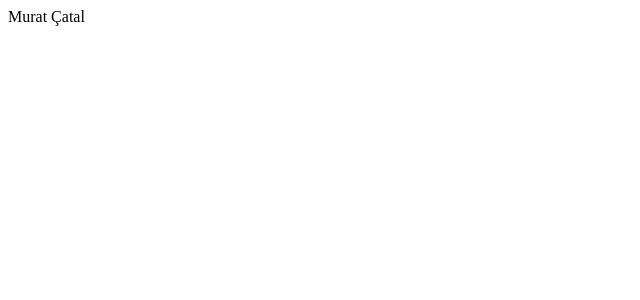
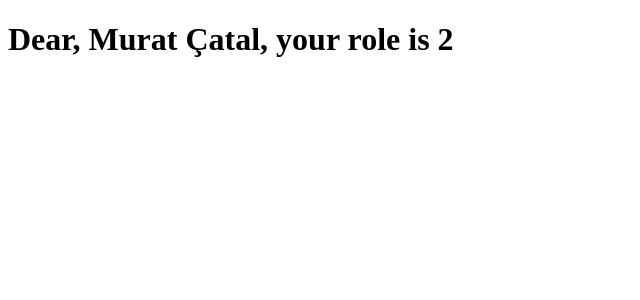
Before and after one commit to muratcatal/react-from-scratch, a React app: page / in a window 1280 px wide. Shown: the top 300 px of the page, without its empty margins (0-640 px from the left). Built offline with nearby package versions, Linux system fonts and the light colour scheme.

Commit message:
typescript example implemented

```diff
--- a/src/app.tsx
+++ b/src/app.tsx
@@ -1,15 +1,29 @@
 import React, {Component} from 'react';
+import { Roles } from './roles';
+import { Sex } from './sex';
+
 
 export interface AppProps {
 	name: string,
-	surname: string
+	surname: string,
+	role : Roles,
+	age? : number // optional,
+	readonly sex : Sex
 }
 
 class App extends Component<AppProps,{}> {
+	format = (name: string, surname: string,role : Roles) : string => {
+		return `Dear, ${name} ${surname}, your role is ${role}`
+	}
+
+	error = (message : string) : never => {
+		throw new Error(message);
+	}
+
 	render () {
-		const {name,surname} = this.props;
+		const {name,surname,role} = this.props;
 
-		return (<div>{name} {surname}</div>);
+		return <h1>{this.format(name,surname,role)}</h1>
 	}
 }
 
--- a/src/index.tsx
+++ b/src/index.tsx
@@ -1,6 +1,8 @@
 import React from 'react';
 import {render} from 'react-dom';
 import App from './app';
+import { Roles } from './roles';
+import { Sex } from './sex';
 
 render(
-    <App name="Murat" surname="Çatal"/>, document.getElementById('root'));
+    <App name="Murat" surname="Çatal" role={Roles.RW} sex={Sex.Male}/>, document.getElementById('root'));
--- /dev/null
+++ b/src/roles.tsx
@@ -0,0 +1 @@
+export enum Roles { R, W, RW}
--- /dev/null
+++ b/src/sex.tsx
@@ -0,0 +1 @@
+export enum Sex { Male, Female }
--- a/webpack.config.js
+++ b/webpack.config.js
@@ -11,7 +11,7 @@ module.exports = {
     },
     devServer: {
         inline: true,
-        port: 3000,
+        port: 8080,
         contentBase: path.join(__dirname, "public"),
         open: true,
         overlay: true, // shows when an error occurrs on page.
```
